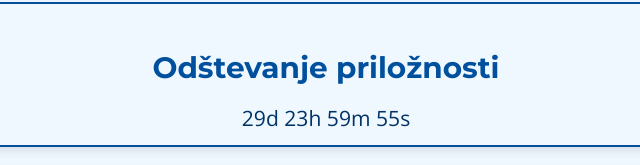
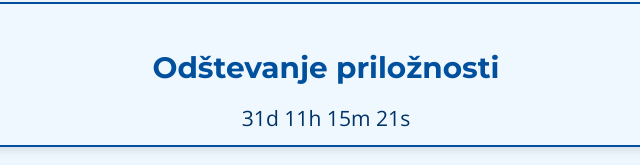
Before and after one commit to coachcounseling/sportspsychology, a plain HTML site: page index.html in a window 1280 px wide. Shown: the part 616-781 px from the top of the page, 314-954 px from the left. Drawn offline with nearby package versions, Linux system fonts and the light colour scheme.

Commit message:
Add files via upload

```diff
--- a/index.html
+++ b/index.html
@@ -175,8 +175,7 @@
     </main>
     <script>
     // Countdown Timer
-        const countdownDate = new Date();
-        countdownDate.setDate(countdownDate.getDate() + 30);
+    const countdownDate = new Date("2024-11-01T00:00:00"); // Set the countdown date to November 1st, 2024 at midnight
     const countdownElement = document.getElementById("timer");
 
     function updateCountdown() {
@@ -197,5 +196,6 @@
 
     const interval = setInterval(updateCountdown, 1000);
 </script>
+
 </body>
 </html>
```
Lines whose indentation alone changed are shown as unchanged.
